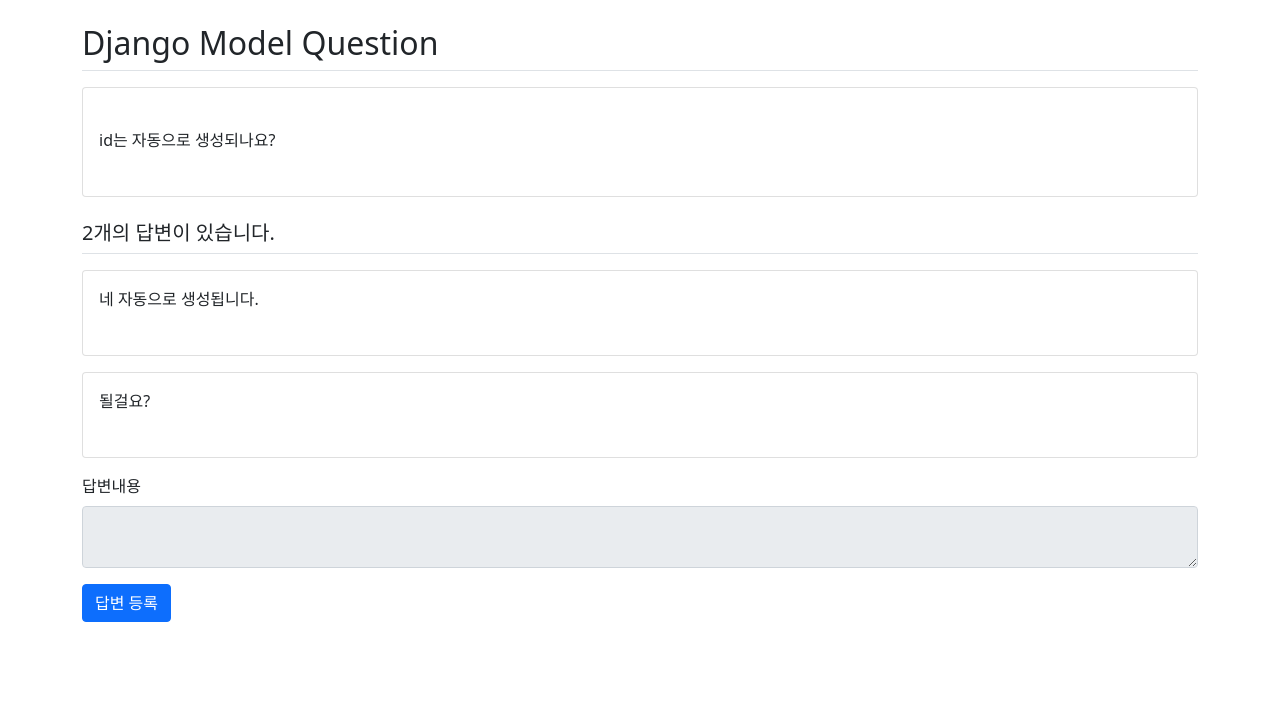
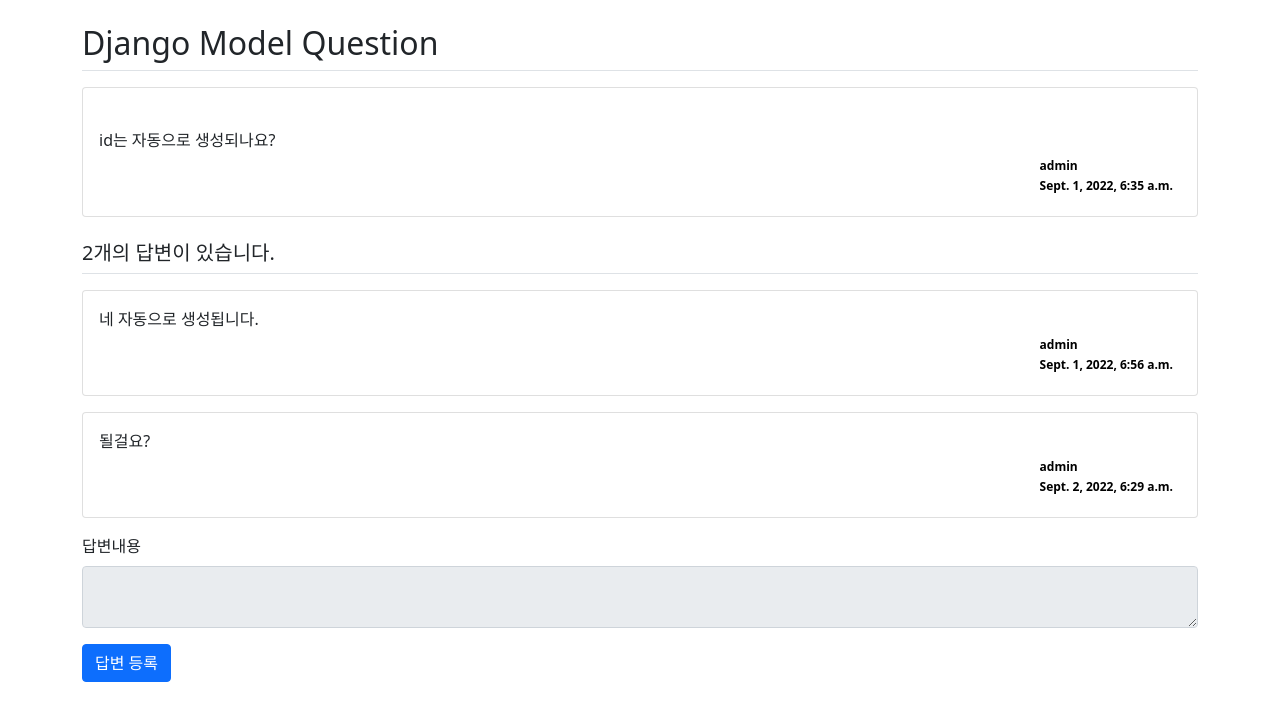
Before and after one commit to ppocchi/do_it_django, a Django app: page /pybo/2/ in a window 1280 px wide. Shown: the part 57-778 px from the top of the page. Run offline with Django 4.2, Linux system fonts and the light colour scheme; data comes from the database, SQL or seed files in the repository; some libraries are stand-ins or nearby versions.

Commit message:
add author part

```diff
--- a/templates/pybo/question_detail.html
+++ b/templates/pybo/question_detail.html
@@ -8,8 +8,9 @@
                 {{ question.content }}
             </div>
             <div class="d-flex justify-content-end">
-                <div class="badge badge-light p-2">
-                    {{ question.create_date }}
+                <div style = "color: black" class="badge badge-light p-2 text-start">
+                    <div class="mb-2">{{ question.author.username }}</div>
+                    <div>{{ question.create_date }}</div>
                 </div>
             </div>
         </div>
@@ -24,8 +25,9 @@
                 {{ answer.content }}
             </div>
             <div class="d-flex justify-content-end">
-                <div class="badge badge-light p-2">
-                    {{ answer.create_date }}
+                <div style = "color: black" class="badge badge-light p-2 text-start">
+                    <div class="mb-2">{{ answer.author.username }}</div>
+                    <div>{{ answer.create_date }}</div>
                 </div>
             </div>
         </div>
```
Also changed, not shown: templates/pybo/question_list.html (+7 -5 lines).
